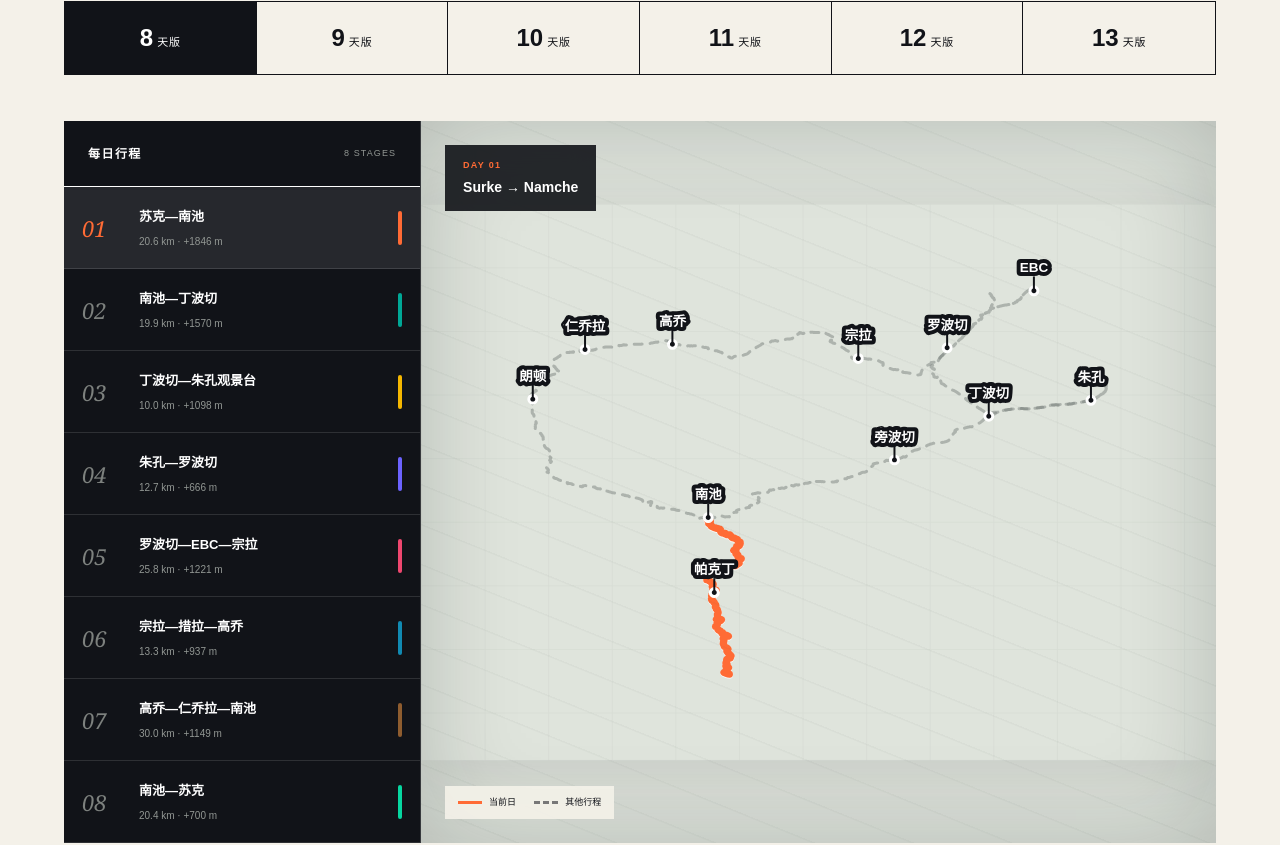
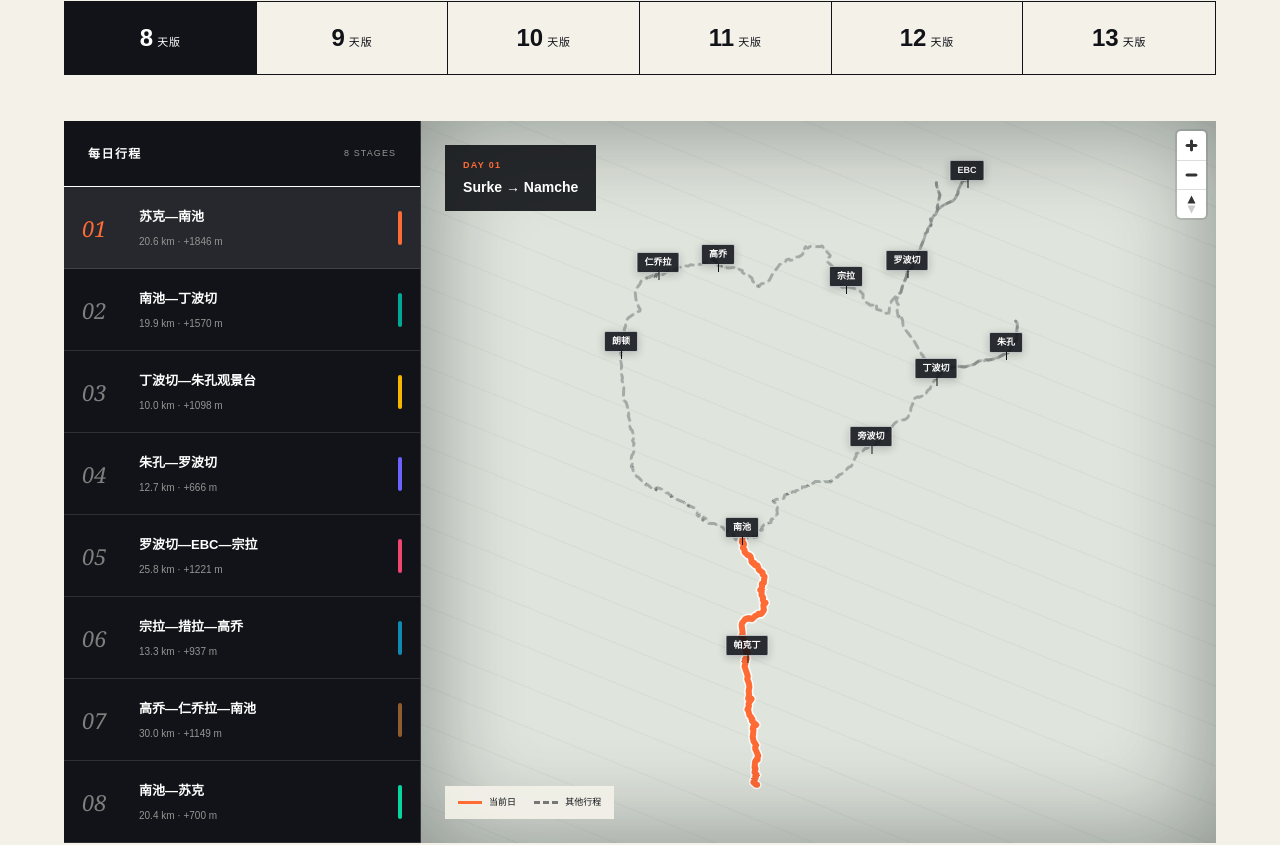
Before and after one commit to chengxueming/ebc-route, a Next.js app in the folder site/: page / in a window 1280 px wide. Shown: the part 560-1405 px from the top of the page. Built offline with nearby package versions, Linux system fonts and the light colour scheme.

Commit message:
restore MapLibre route map with stable worker

```diff
--- a/site/app/page.tsx
+++ b/site/app/page.tsx
@@ -1,6 +1,7 @@
 'use client';
 
-import { useEffect, useMemo, useState } from 'react';
+import { useEffect, useMemo, useRef, useState } from 'react';
+import type { Map as MapLibreMap, Marker as MapLibreMarker } from 'maplibre-gl';
 
 type Point = [number, number, number];
 type RouteData = {
@@ -97,31 +98,28 @@ function ElevationChart({ points, hover }: { points: Point[]; hover: (point?: Po
 }
 
 function RouteMap({ data, days, selectedDay, hoverPoint }: { data: RouteData; days: Day[]; selectedDay: number; hoverPoint?: Point }) {
-  const selected = days[selectedDay];
-  const bounds = useMemo(() => {
-    const points = days.flatMap((item) => item.points);
-    const lngs = points.map((point) => point[0]); const lats = points.map((point) => point[1]);
-    const minLng = Math.min(...lngs); const maxLng = Math.max(...lngs); const minLat = Math.min(...lats); const maxLat = Math.max(...lats);
-    const lngPad = Math.max((maxLng - minLng) * 0.12, 0.002); const latPad = Math.max((maxLat - minLat) * 0.12, 0.002);
-    return { minLng: minLng - lngPad, maxLng: maxLng + lngPad, minLat: minLat - latPad, maxLat: maxLat + latPad };
-  }, [days]);
-  const project = (point: Point) => [50 + (point[0] - bounds.minLng) / (bounds.maxLng - bounds.minLng) * 900, 650 - (point[1] - bounds.minLat) / (bounds.maxLat - bounds.minLat) * 600];
-  const visibleMarkers = [
-    ['帕克丁', '帕克丁'], ['Day1和day7南池住宿', '南池'], ['看到旁波切了', '旁波切'], ['Day2丁波切住宿', '丁波切'],
-    ['Day3朱孔住宿', '朱孔'], ['Day4罗波切住宿', '罗波切'], ['EBC大本营', 'EBC'], ['Day5宗拉住宿', '宗拉'],
-    ['高桥', '高乔'], ['仁乔拉垭口', '仁乔拉'], ['朗顿', '朗顿'],
-  ].flatMap(([name, label]) => { const marker = data.markers.find((item) => item.name === name); if (!marker) return []; const [x, y] = project(marker.coordinates); return x >= 20 && x <= 980 && y >= 20 && y <= 680 ? [{ label, x, y }] : []; });
-  const hover = hoverPoint ? project(hoverPoint) : undefined;
-  return <svg className="route-svg" viewBox="0 0 1000 700" preserveAspectRatio="xMidYMid meet" aria-label="EBC 徒步路线地图">
-    <defs><pattern id="routeGrid" width="80" height="80" patternUnits="userSpaceOnUse"><path d="M 80 0 L 0 0 0 80" fill="none" stroke="#87948b" strokeOpacity="0.1" strokeWidth="2" /></pattern></defs>
-    <rect width="1000" height="700" fill="#dfe4dc" /><rect width="1000" height="700" fill="url(#routeGrid)" />
-    <g className="route-lines">
-      {days.map((item, index) => index !== selectedDay && item.points.length ? <polyline key={item.key} points={item.points.map((point) => project(point).join(',')).join(' ')} stroke="#747b78" /> : null)}
-      {selected?.points.length ? <polyline key={selected.key} points={selected.points.map((point) => project(point).join(',')).join(' ')} className="selected" stroke={ROUTE_COLORS[selectedDay % ROUTE_COLORS.length]} /> : null}
-    </g>
-    <g className="svg-markers">{visibleMarkers.map((marker) => <g key={marker.label} transform={`translate(${marker.x} ${marker.y})`}><circle r="5" /><line y2="-18" /><text y="-23">{marker.label}</text></g>)}</g>
-    {hover && <circle className="route-hover" cx={hover[0]} cy={hover[1]} r="9" />}
-  </svg>;
+  const container = useRef<HTMLDivElement>(null); const mapRef = useRef<MapLibreMap | null>(null); const hoverMarker = useRef<MapLibreMarker | null>(null); const [failed, setFailed] = useState(false);
+  const features = useMemo(() => days.filter((item) => item.points.length).map((item, index) => ({ type: 'Feature' as const, properties: { selected: index === selectedDay, color: ROUTE_COLORS[index % ROUTE_COLORS.length] }, geometry: { type: 'LineString' as const, coordinates: item.points.map((point) => [point[0], point[1]]) } })), [days, selectedDay]);
+  useEffect(() => {
+    if (!container.current || mapRef.current) return; let cancelled = false;
+    import('maplibre-gl').then(({ Map, Marker, NavigationControl }) => {
+      if (cancelled || !container.current) return;
+      const map = new Map({ container: container.current, center: [86.72, 27.86], zoom: 9.1, pitch: 0, bearing: 0, attributionControl: false, style: { version: 8, sources: {}, layers: [{ id: 'background', type: 'background', paint: { 'background-color': '#dfe4dc' } }] } });
+      map.addControl(new NavigationControl({ showCompass: true }), 'top-right'); hoverMarker.current = new Marker({ color: '#111827', scale: 0.7 });
+      map.on('error', (event) => { if (String(event.error).includes('worker')) setFailed(true); });
+      map.on('load', () => {
+        map.addSource('routes', { type: 'geojson', data: { type: 'FeatureCollection', features } });
+        map.addLayer({ id: 'other-routes', type: 'line', source: 'routes', filter: ['==', ['get', 'selected'], false], paint: { 'line-color': '#747b78', 'line-width': 3, 'line-opacity': 0.55, 'line-dasharray': [2, 2] }, layout: { 'line-cap': 'round', 'line-join': 'round' } });
+        map.addLayer({ id: 'selected-route-shadow', type: 'line', source: 'routes', filter: ['==', ['get', 'selected'], true], paint: { 'line-color': '#ffffff', 'line-width': 9, 'line-opacity': 0.92 }, layout: { 'line-cap': 'round', 'line-join': 'round' } });
+        map.addLayer({ id: 'selected-route', type: 'line', source: 'routes', filter: ['==', ['get', 'selected'], true], paint: { 'line-color': ['get', 'color'], 'line-width': 6 }, layout: { 'line-cap': 'round', 'line-join': 'round' } });
+        [['帕克丁', '帕克丁'], ['Day1和day7南池住宿', '南池'], ['看到旁波切了', '旁波切'], ['Day2丁波切住宿', '丁波切'], ['Day3朱孔住宿', '朱孔'], ['Day4罗波切住宿', '罗波切'], ['EBC大本营', 'EBC'], ['Day5宗拉住宿', '宗拉'], ['高桥', '高乔'], ['仁乔拉垭口', '仁乔拉'], ['朗顿', '朗顿']].forEach(([name, label]) => { const place = data.markers.find((item) => item.name === name); if (!place) return; const element = document.createElement('div'); element.className = 'place-marker'; element.textContent = label; new Marker({ element, anchor: 'bottom' }).setLngLat([place.coordinates[0], place.coordinates[1]]).addTo(map); });
+        const all = days.flatMap((item) => item.points); const lngs = all.map((point) => point[0]); const lats = all.map((point) => point[1]); map.fitBounds([[Math.min(...lngs), Math.min(...lats)], [Math.max(...lngs), Math.max(...lats)]], { padding: 58, duration: 0 }); mapRef.current = map;
+      });
+    }).catch(() => setFailed(true)); return () => { cancelled = true; };
+  }, [data]);
+  useEffect(() => { const source = mapRef.current?.getSource('routes') as { setData: (data: unknown) => void } | undefined; source?.setData({ type: 'FeatureCollection', features }); }, [features]);
+  useEffect(() => { if (!mapRef.current || !hoverMarker.current) return; if (!hoverPoint) { hoverMarker.current.remove(); return; } hoverMarker.current.setLngLat([hoverPoint[0], hoverPoint[1]]).addTo(mapRef.current); }, [hoverPoint]);
+  return <><div ref={container} className="map" aria-label="EBC 徒步路线地图" />{failed && <div className="map-loading">当前浏览器无法绘制交互地图，请刷新或更换浏览器。</div>}</>;
 }
 
 export default function Home() {
--- a/site/package.json
+++ b/site/package.json
@@ -13,7 +13,7 @@
     "lint": "eslint . --ignore-pattern dist --ignore-pattern .next"
   },
   "dependencies": {
-    "maplibre-gl": "^6.5.0",
+    "maplibre-gl": "^5.24.0",
     "next": "16.2.6",
     "react": "19.2.6",
     "react-dom": "19.2.6"
```
Also changed, not shown: 1 other file (tests, documents, lock files or other folders).
